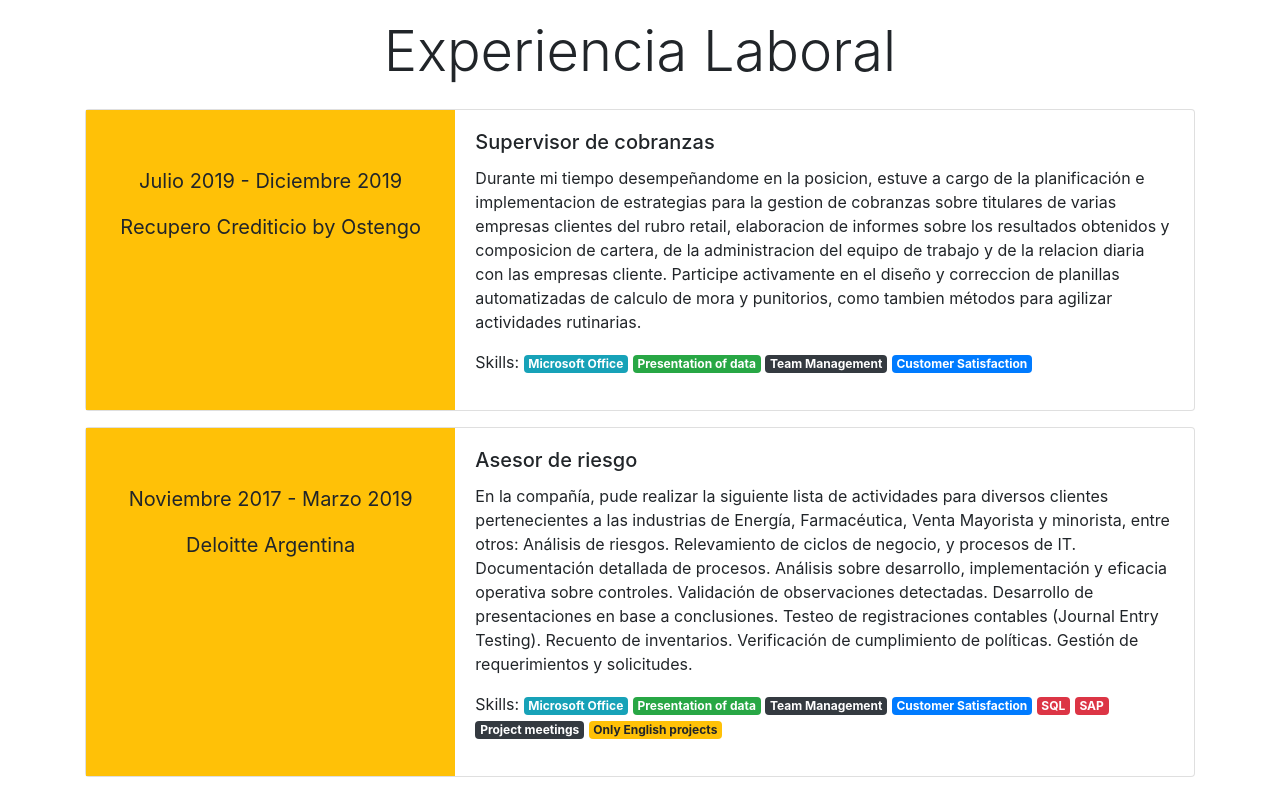
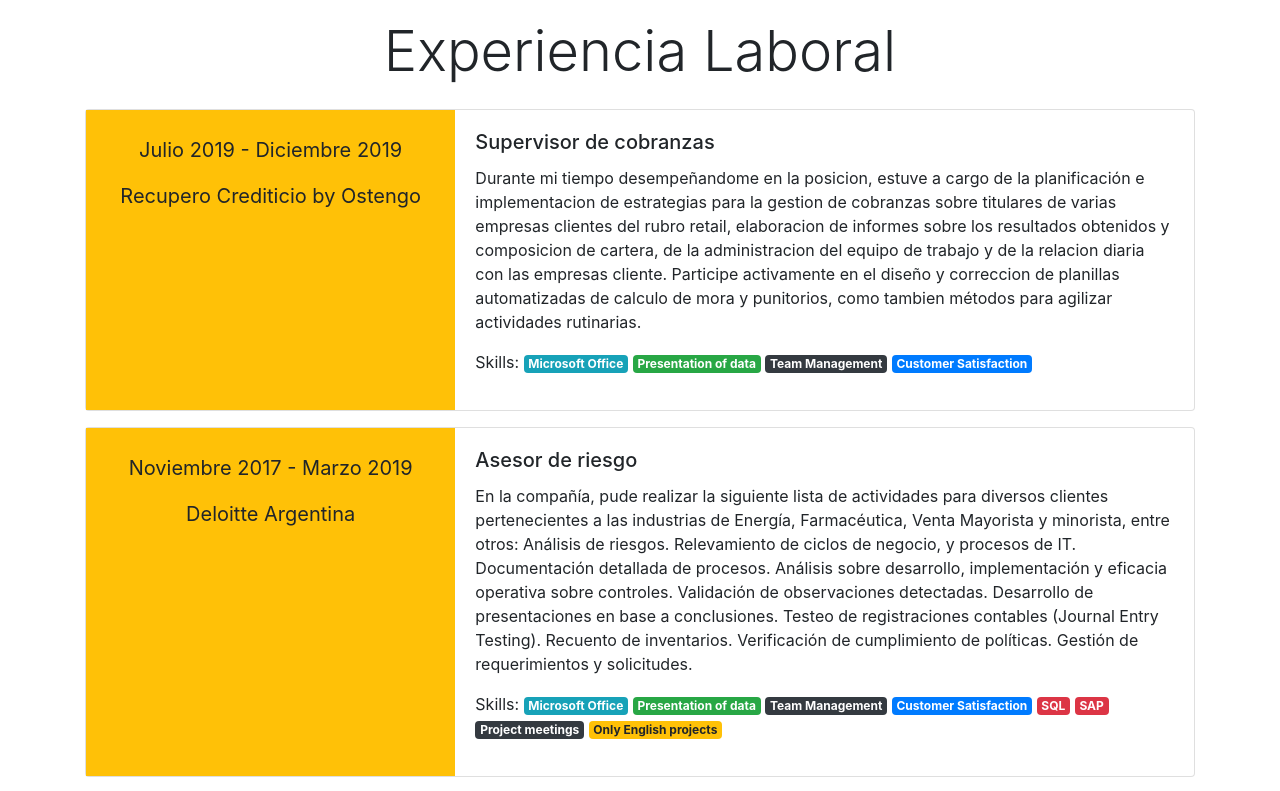
Before and after one commit to hechoporlucas/Magicmilian.github.io, a plain HTML site: page index.html in a window 1280 px wide. Shown: the part 980-1771 px from the top of the page. Drawn offline with nearby package versions, Linux system fonts and the light colour scheme.

Commit message:
Guardando ultimos cambios antes de subir a GITHUB

```diff
--- a/css/style.css
+++ b/css/style.css
@@ -3,7 +3,7 @@
 }
 
 .jobdates{
-    margin-top: 15%;
+    margin-top: 25px;
 }
 
 .widthcard-custom{
```
Also changed, not shown: img/trabajo1.jpg (added).
